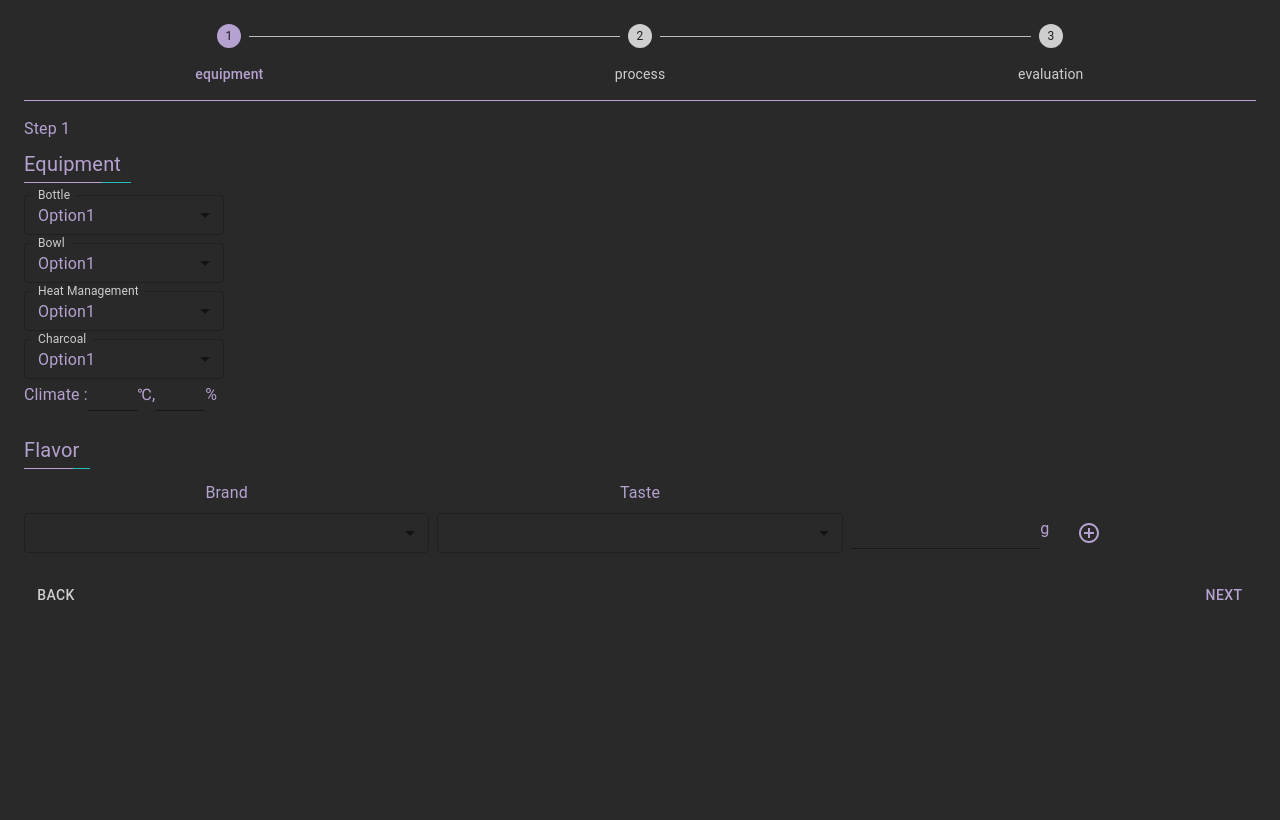
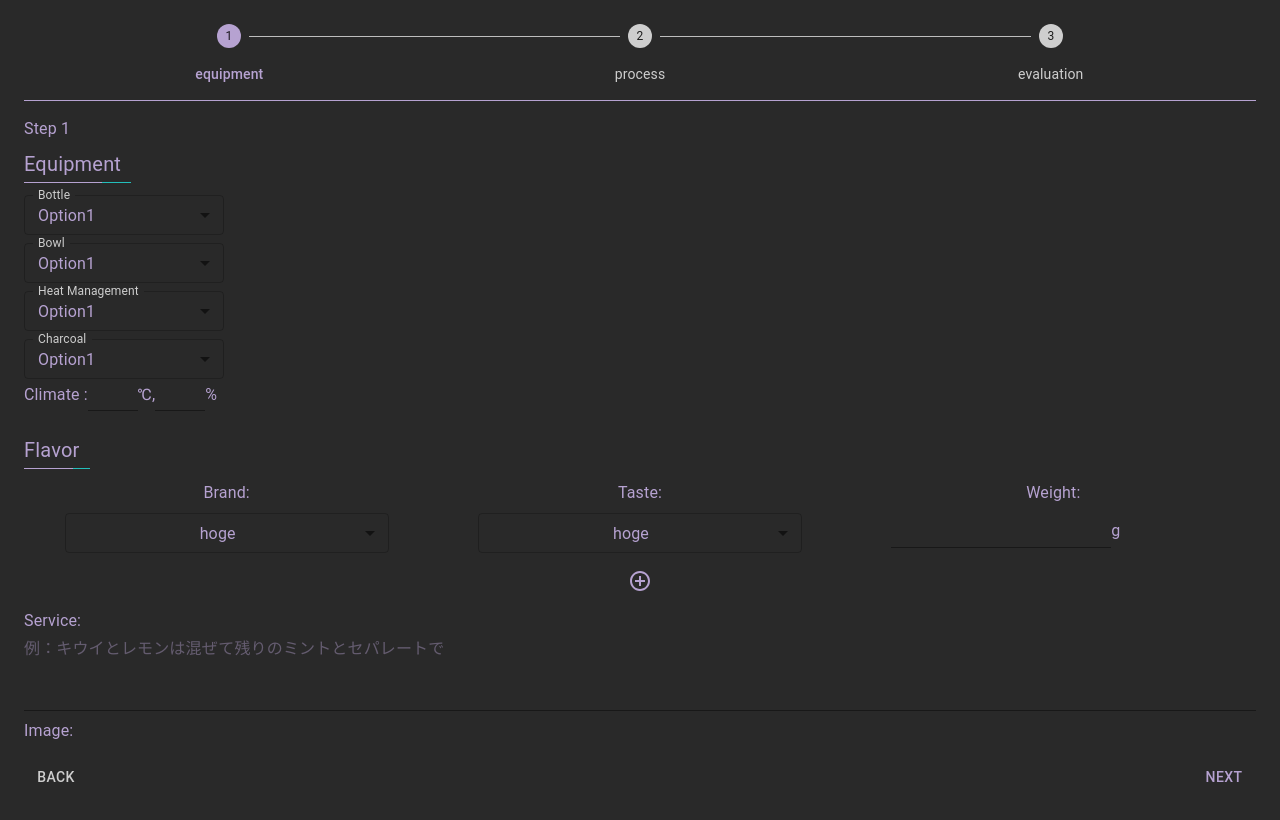
Before and after one commit to youngeek-0410/shisha-log-frontend, a Next.js app: page /diary/new in a window 1280 px wide. Built offline with nearby package versions, Linux system fonts and the light colour scheme.

Commit message:
wip feat: add form1 ui

```diff
--- a/src/app/diary/new/_components/EquipmentForm.tsx
+++ b/src/app/diary/new/_components/EquipmentForm.tsx
@@ -1,7 +1,20 @@
 "use client";
 
-import React from "react";
-import { Box, Grid, Input, Select, MenuItem, Button, Typography, FormControl, InputLabel } from "@mui/material";
+import React, { useState } from "react";
+import {
+  Box,
+  Grid,
+  Input,
+  Select,
+  MenuItem,
+  Button,
+  Typography,
+  FormControl,
+  InputLabel,
+  IconButton,
+  Stack,
+  TextareaAutosize,
+} from "@mui/material";
 import { Control, Controller, UseFormRegister, UseFormWatch, useFieldArray } from "react-hook-form";
 import AddCircleOutlineIcon from "@mui/icons-material/AddCircleOutline";
 import RemoveCircleOutlineIcon from "@mui/icons-material/RemoveCircleOutline";
@@ -56,6 +69,8 @@ export const EquipmentForm: React.FC<EquipmentFormProps> = ({ register, control,
     name: "flavor",
   });
 
+  const [flavors, setFlavors] = useState<Flavor[]>([{ brandId: "10", tasteId: "10", amount: 10 }]);
+
   return (
     <>
       <Box mb={3}>
@@ -108,59 +123,99 @@ export const EquipmentForm: React.FC<EquipmentFormProps> = ({ register, control,
       <Box mb={2}>
         <CustomHeading>Flavor</CustomHeading>
       </Box>
+
+      <Stack spacing={1}>
+        <Box>
           <Grid container spacing={1} alignItems="center" mb={1}>
             <Grid item xs={4} textAlign="center">
-          <Typography>Brand</Typography>
+              <Typography>Brand:</Typography>
             </Grid>
             <Grid item xs={4} textAlign="center">
-          <Typography>Taste</Typography>
+              <Typography>Taste:</Typography>
+            </Grid>
+            <Grid item xs={4} textAlign="center">
+              <Typography>Weight:</Typography>
             </Grid>
           </Grid>
 
-      {fields.map((field, index) => {
-        const isFirstField = index === 0;
-        return (
-          <Grid container spacing={1} alignItems="center" key={field.id} mb={1}>
-            <Grid item xs={4}>
-              <Select key={field.id} {...register(`flavor.${index}.brandId`)} fullWidth size="small">
-                {data.map((v: any, i: any) => (
-                  <MenuItem key={i} value={v.id}>
-                    {v.name}
-                  </MenuItem>
-                ))}
+          <Stack>
+            <Grid container spacing={1} alignItems="center" mb={1}>
+              {flavors.map((flavor, index) => (
+                <>
+                  <Grid item xs={4} textAlign="center">
+                    <FormControl sx={{ width: "80%" }} size="small">
+                      <Select
+                        value={flavor.brandId}
+                        onChange={(e) => {
+                          setFlavors(
+                            flavors.map((flavor, interIndex) => {
+                              return index == interIndex
+                                ? { brandId: e.target.value, tasteId: flavor.tasteId, amount: flavor.amount }
+                                : flavor;
+                            })
+                          );
+                        }}
+                      >
+                        <MenuItem value={10}>hoge</MenuItem>
+                        <MenuItem value={20}>fuga</MenuItem>
                       </Select>
+                    </FormControl>
                   </Grid>
-            <Grid item xs={4}>
-              <Select key={field.id} {...register(`flavor.${index}.tasteId`)} fullWidth size="small">
-                {data.map((v: any, i: any) => (
-                  <MenuItem key={i} value={v.id}>
-                    {v.name}
-                  </MenuItem>
-                ))}
+                  <Grid item xs={4} textAlign="center">
+                    <FormControl sx={{ width: "80%" }} size="small">
+                      <Select
+                        value={flavor.tasteId}
+                        onChange={(e) => {
+                          setFlavors(
+                            flavors.map((flavor, interIndex) => {
+                              return index == interIndex
+                                ? { brandId: flavor.brandId, tasteId: e.target.value, amount: flavor.amount }
+                                : flavor;
+                            })
+                          );
+                        }}
+                      >
+                        <MenuItem value={10}>hoge</MenuItem>
+                        <MenuItem value={20}>fuga</MenuItem>
                       </Select>
+                    </FormControl>
                   </Grid>
-            <Grid item xs={2}>
-              <Box display="flex">
-                <Input
-                  type="number"
-                  {...register(`flavor.${index}.amount`)}
-                  inputProps={{
-                    style: { textAlign: "center" },
-                  }}
-                />
+                  <Grid item xs={4} textAlign="center">
+                    <FormControl sx={{ width: "80%" }} size="small">
+                      <Box display={"flex"}>
+                        <Input type="number" />
                         <Typography>g</Typography>
                       </Box>
+                    </FormControl>
                   </Grid>
-            <Grid item xs={2}>
-              <Button
-                onClick={() => (isFirstField ? append({ brandId: 0, tasteId: 0, amount: undefined }) : remove(index))}
+                </>
+              ))}
+            </Grid>
+            <IconButton
+              aria-label="add flavor"
+              color="primary"
+              onClick={() => {
+                setFlavors([...flavors, { brandId: "10", tasteId: "10", amount: 0 }]);
+              }}
             >
-                {isFirstField ? <AddCircleOutlineIcon /> : <RemoveCircleOutlineIcon color="error" />}
-              </Button>
-            </Grid>
-          </Grid>
-        );
-      })}
+              <AddCircleOutlineIcon />
+            </IconButton>
+          </Stack>
+        </Box>
+
+        <Box>
+          <Typography>Service:</Typography>
+          <Input
+            multiline
+            minRows={3}
+            placeholder="例：キウイとレモンは混ぜて残りのミントとセパレートで"
+            color="primary"
+            sx={{ width: "100%" }}
+          />
+        </Box>
+
+        <Typography>Image:</Typography>
+      </Stack>
     </>
   );
 };
--- a/src/app/diary/new/page.tsx
+++ b/src/app/diary/new/page.tsx
@@ -3,7 +3,7 @@ import { NextPage } from "next";
 import Form from "./_components/Form";
 
 const getAllItems = async () => {
-  const res = await fetch("http://localhost:3000/testData/selecterOptionData.json");
+  const res = await fetch("http://localhost:3001/testData/selecterOptionData.json");
   const data = await res.json();
 
   return { data };
--- a/src/theme/index.ts
+++ b/src/theme/index.ts
@@ -56,6 +56,13 @@ const theme = createTheme({
         },
       },
     },
+    MuiSelect: {
+      styleOverrides: {
+        root: {
+          borderColor: purple,
+        },
+      },
+    },
   },
 });
 
--- a/src/types/types.ts
+++ b/src/types/types.ts
@@ -4,8 +4,8 @@ type Diary = {
 };
 
 type Flavor = {
-  brandId: number;
-  tasteId: number;
+  brandId: string;
+  tasteId: string;
   amount: number | undefined;
 };
 
```
Lines whose indentation alone changed are shown as unchanged.
